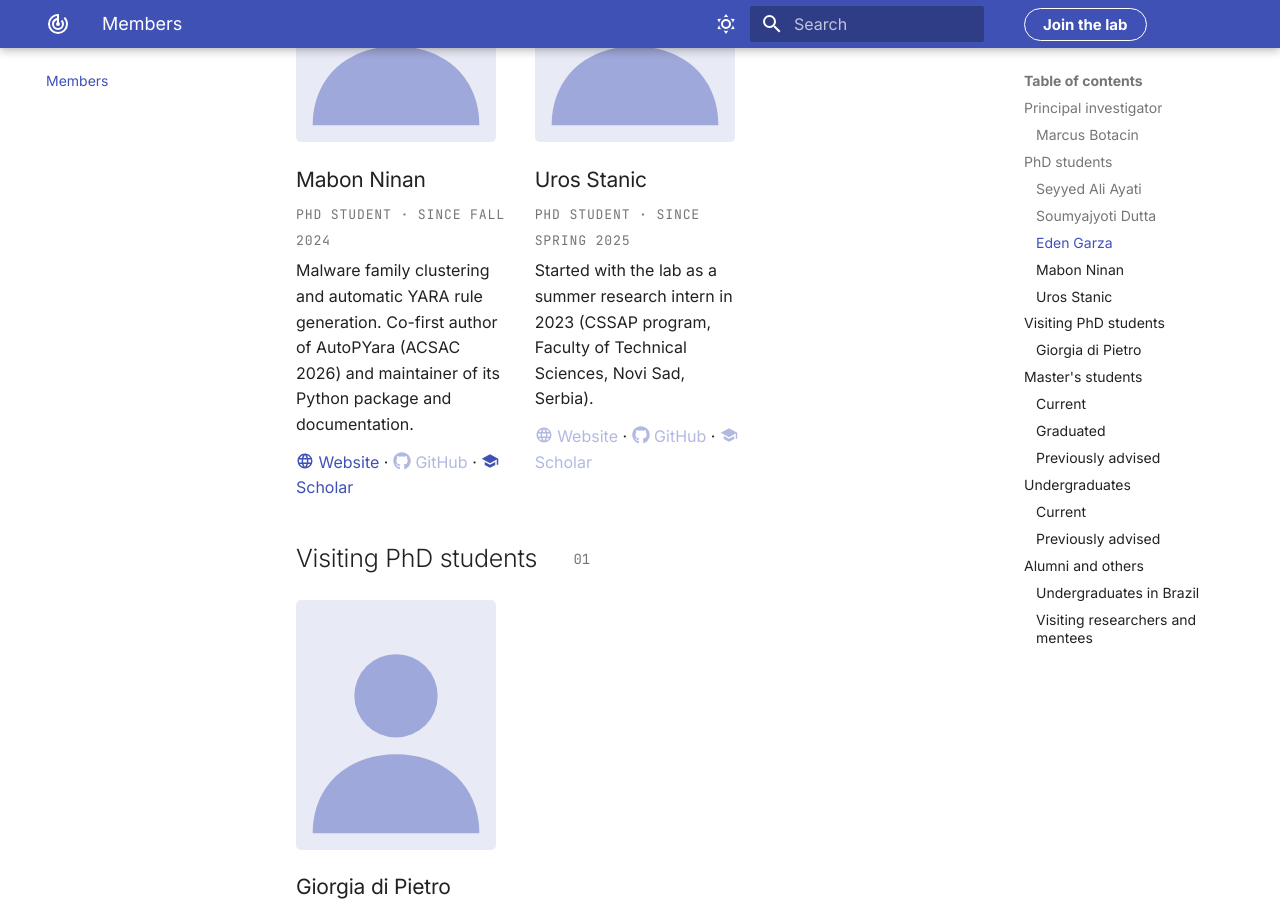
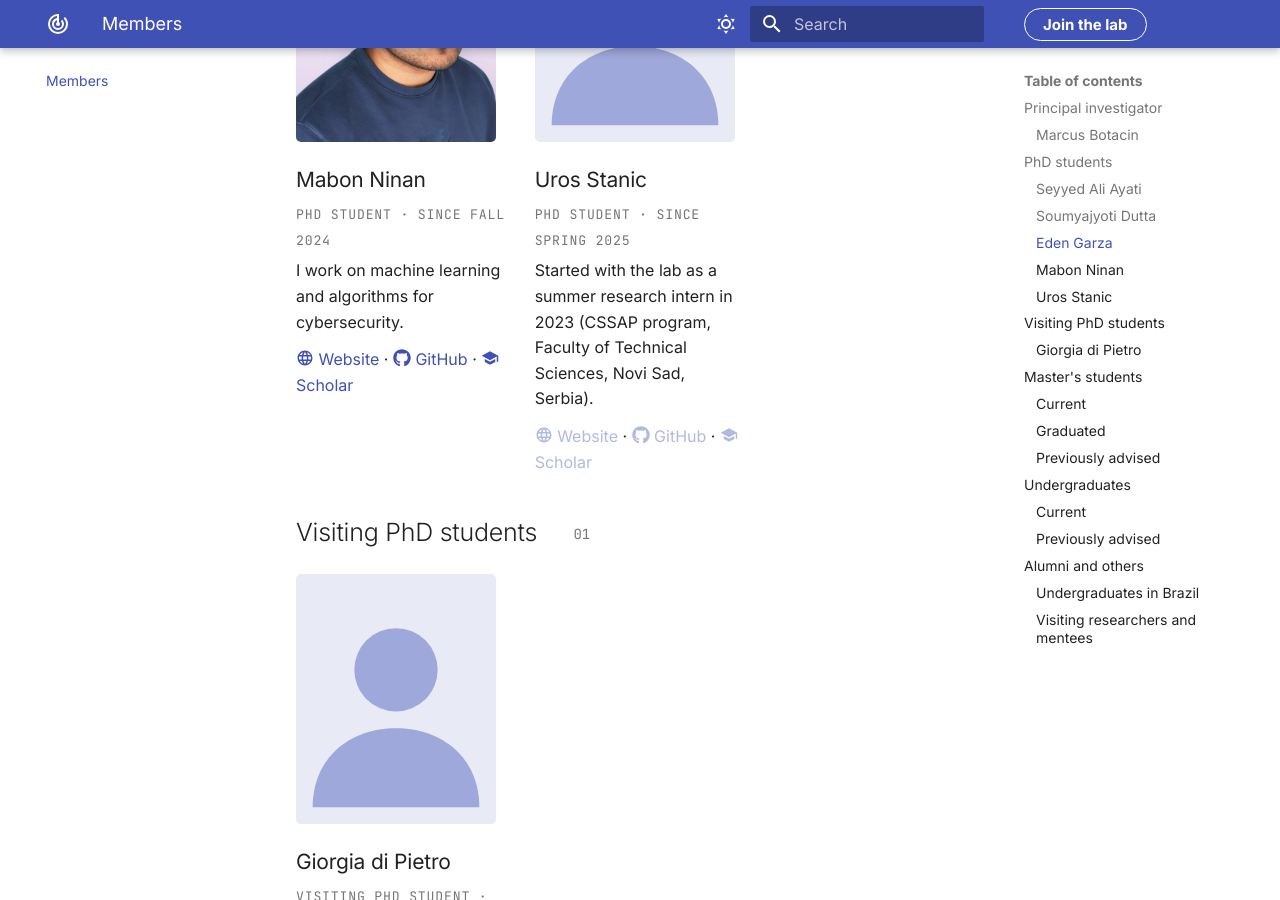
Before and after one commit to Botacin-s-Lab/botacin-s-lab.github.io, an MkDocs documentation site: the page built from docs/members/index.md, in a window 1280 px wide and 900 px high, scrolled down 1974 px. Built offline with MkDocs 1.6.1 and Material for MkDocs 9.7.7, drawn with Linux system fonts in a browser that asks for light colours.

Commit message:
Update Mabon Ninan's member card: photo, GitHub link, shorter bio
Co-Authored-By: Claude Sonnet 5 <noreply@anthropic.com>

```diff
--- a/cards/phd/ninan.md
+++ b/cards/phd/ninan.md
@@ -1,11 +1,11 @@
 <div class="member-card" markdown>
-![Photo of Mabon Ninan](../assets/people/placeholder.svg){ .member-photo }
+![Photo of Mabon Ninan](../assets/people/mabon-ninan.jpg){ .member-photo }
 ### Mabon Ninan
 <span class="member-role">PhD student · since Fall 2024</span>
 
-Malware family clustering and automatic YARA rule generation. Co-first author of AutoPYara (ACSAC 2026) and maintainer of its Python package and documentation.
+I work on machine learning and algorithms for cybersecurity.
 
 <div class="member-links" markdown>
-[:material-web: Website](https://ninanmm.github.io) · [:fontawesome-brands-github: GitHub](#) · [:material-school: Scholar](https://scholar.google.com/citations?user=Zjv26VEAAAAJ)
+[:material-web: Website](https://ninanmm.github.io) · [:fontawesome-brands-github: GitHub](https://github.com/ninanmm) · [:material-school: Scholar](https://scholar.google.com/citations?user=Zjv26VEAAAAJ)
 </div>
 </div>
```
Also changed, not shown: docs/assets/people/mabon-ninan.jpg (added).
